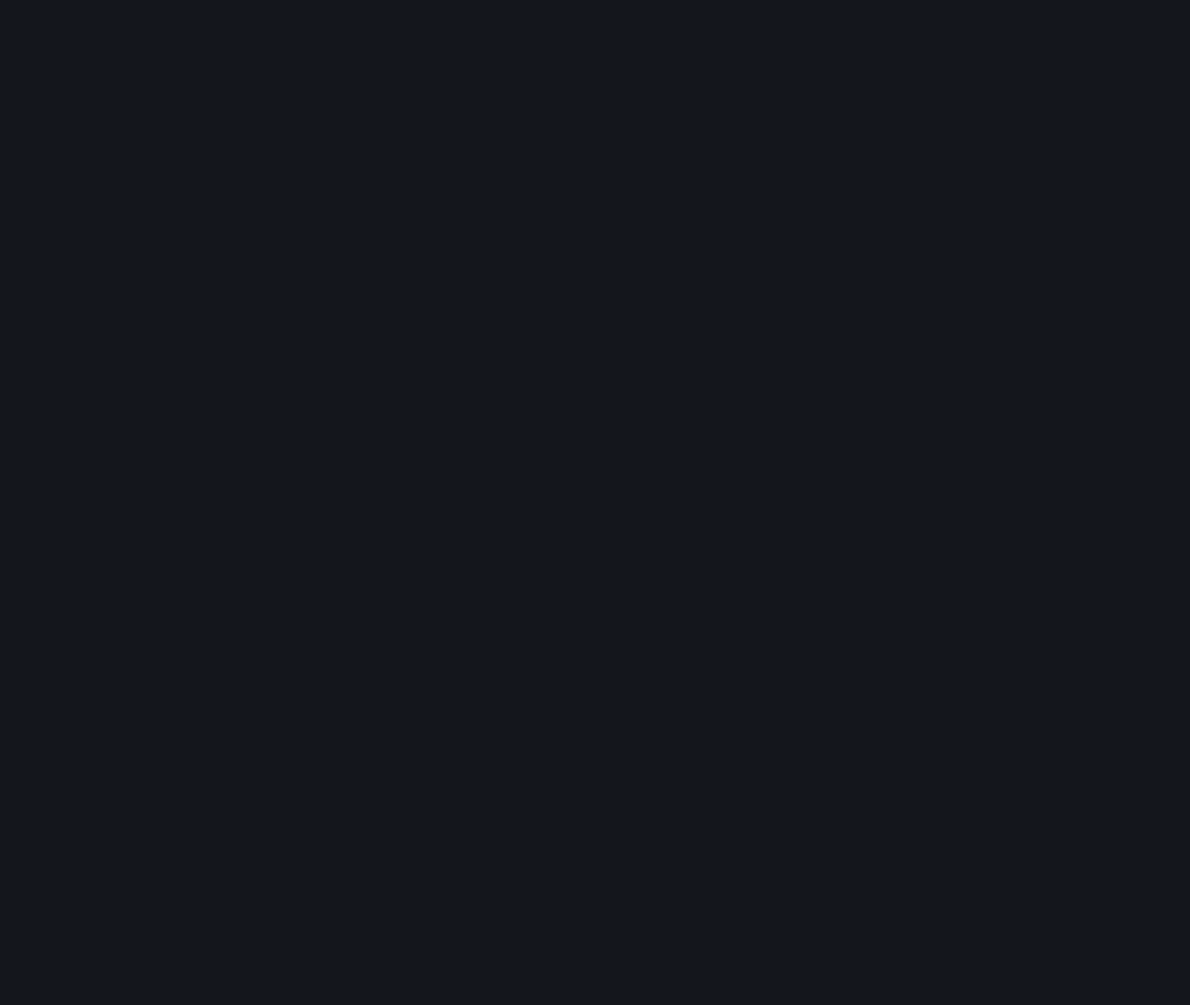
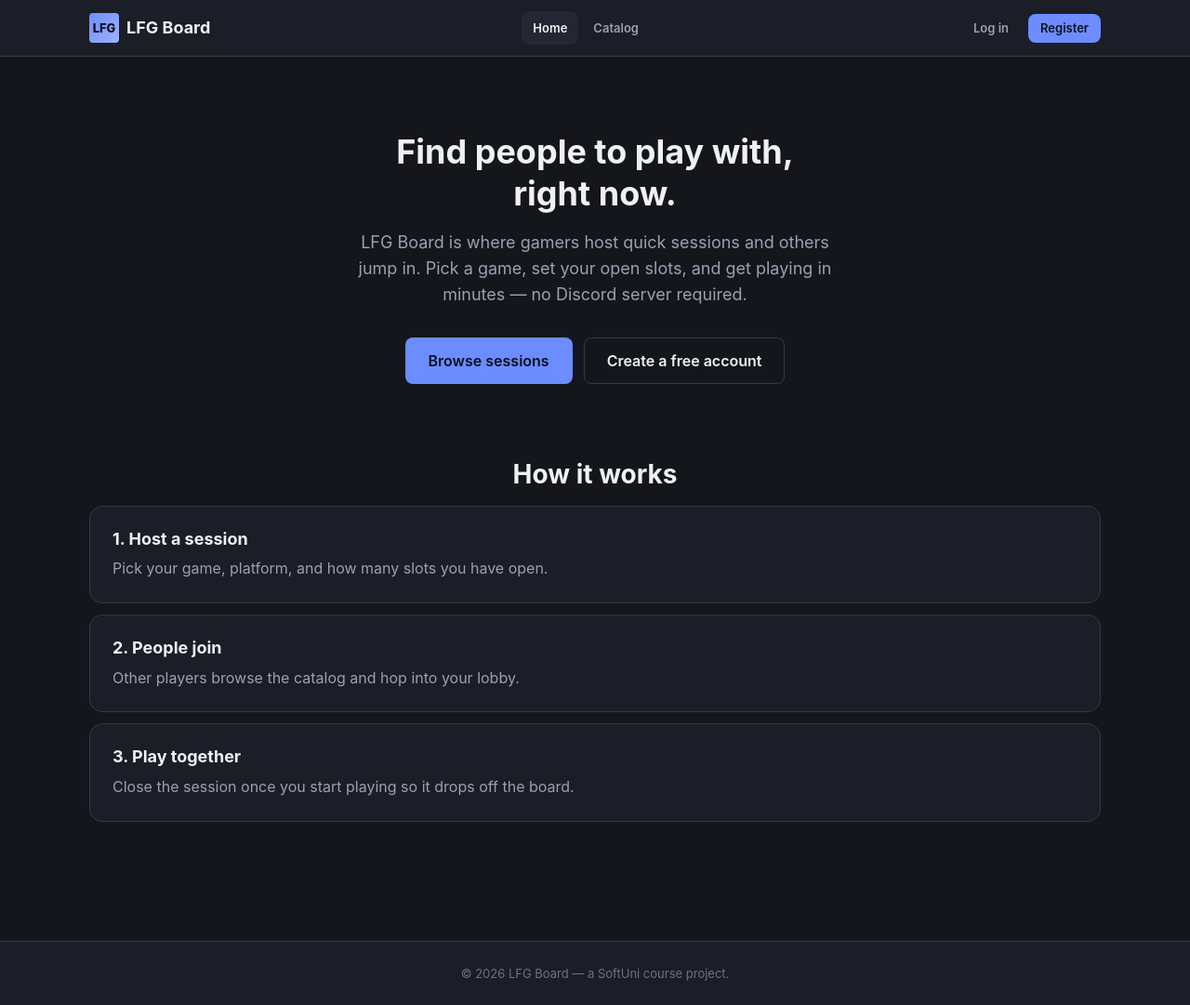
Before and after one commit to YanchevB/looking-for-group-board, a React (Vite) app: page / in a window 1280 px wide. Shown: the whole page at 93% size. Before the commit the page ends 800 px from the top, so only its background shows below. Built offline with nearby package versions, Linux system fonts and the light colour scheme.

Commit message:
chore: wire up existing components

```diff
--- a/src/App.jsx
+++ b/src/App.jsx
@@ -8,7 +8,11 @@ function App() {
 
   return (
     <>
+        <Header />
 
+        <HomePage />
+
+        <Footer />
     </>
   )
 }
```
